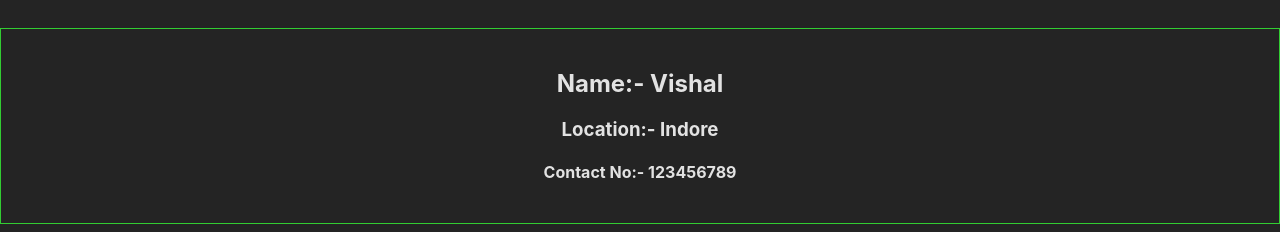
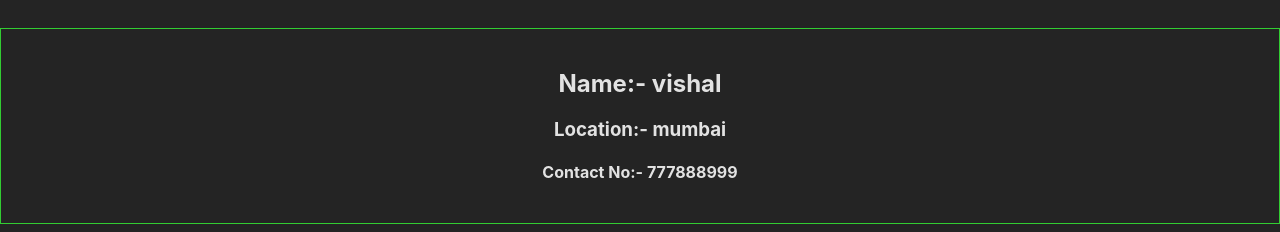
Before and after one commit to Vishal-080/Namaste_swiggy, a React (Vite) app: page /about in a window 1280 px wide. Shown: the part 154-386 px from the top of the page. Built offline with nearby package versions, Linux system fonts and the light colour scheme.

Commit message:
user info

```diff
--- a/src/Components/User.jsx
+++ b/src/Components/User.jsx
@@ -1,14 +1,19 @@
 import React, { useState } from "react";
 
 const User = (props) => {
+  const [userInfo, setUserInfo] = useState({
+    userName: "vishal",
+    loc: "mumbai",
+    num: "777888999",
+  });
 
-  const {userName, loc, num} = props;
+  const { userName, loc, num } = props;
 
   return (
     <div className="user-card">
-      <h2>Name:- {userName}</h2>
-      <h3>Location:- {loc}</h3>
-      <h4>Contact No:- {num}</h4>
+      <h2>Name:- {userInfo.userName}</h2>
+      <h3>Location:- {userInfo.loc}</h3>
+      <h4>Contact No:- {userInfo.num}</h4>
     </div>
   );
 };
```
